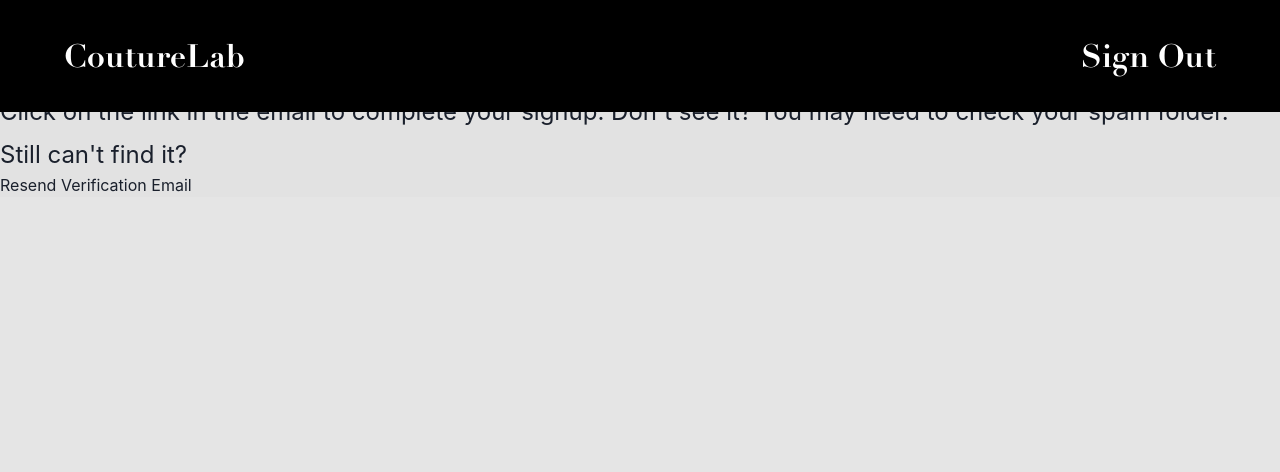
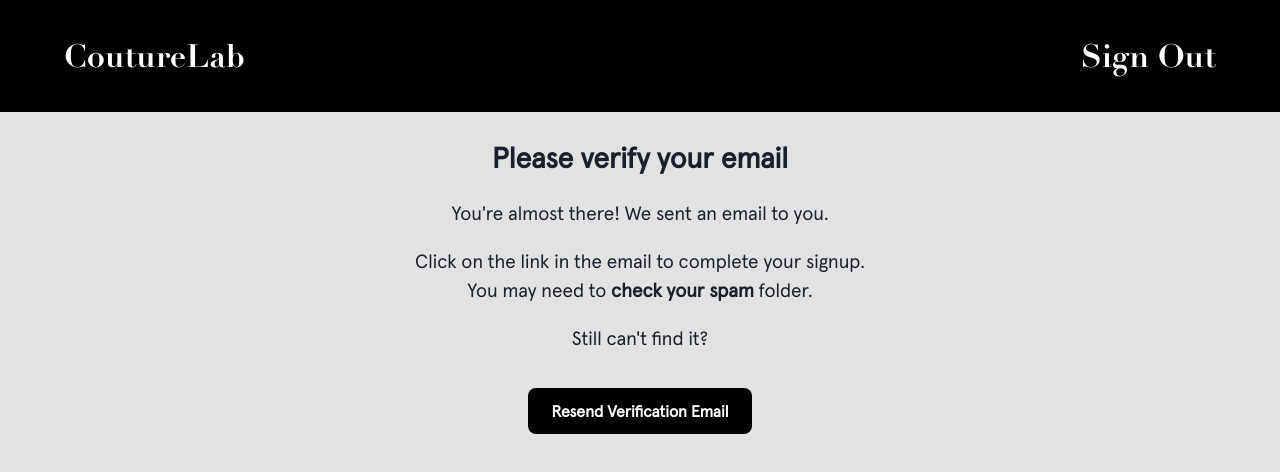
Before and after one commit to felixliang50779/Couture-Lab, a React (Create React App) app in the folder couture-lab-ui/: page /verifyemail in a window 1280 px wide. Shown: the top 472 px of the page. Built offline with nearby package versions, Linux system fonts and the light colour scheme; no server answers; sample sign-in values are in the browser's storage.

Commit message:
add verifyemail

```diff
--- a/couture-lab-ui/src/App.js
+++ b/couture-lab-ui/src/App.js
@@ -30,14 +30,14 @@ function App() {
             <Route path='/' element={<Home />} />
             <Route path='/signin' element={<SignIn />} />
             <Route path='/signup' element={<SignUp />} />
-            <Route path='/dashboard' element={<PrivateRoute><Dashboard /></PrivateRoute>} />
+            <Route path='/dashboard' element={<Dashboard />} />
             <Route path='/closet' element={<Closet />} />
             <Route path='/addclothes' element={<AddClothes />} />
             <Route path='/calendar' element={<Calendar />} />
             <Route path='/recommend' element={<Recommend />} />
             <Route path='/about' element={<About />} />
             <Route path='/contact' element={<Contact />} />
-            <Route path='/verifyemail' element={<VerifyEmail />} />
+            <Route path='/verifyemail' element={<PrivateRoute><VerifyEmail /></PrivateRoute>} />
             <Route path='/basicinfo' element={<BasicInfo />} />
           </Routes>
         </AuthProvider>
--- a/couture-lab-ui/src/Pages/Dashboard.js
+++ b/couture-lab-ui/src/Pages/Dashboard.js
@@ -182,7 +182,7 @@ export default function Dashboard() {
                             minHeight="8vh"
                             value={chatInput}
                             bgColor="#F5F4EB"
-                            _hover="black"
+                            _hover={{ bg: "black" }}
                             variant="filled"
                             borderColor="gray"
                             focusBorderColor="black"
--- a/couture-lab-ui/src/Pages/SignIn.js
+++ b/couture-lab-ui/src/Pages/SignIn.js
@@ -2,7 +2,7 @@ import { useState } from 'react';
 import { Link, useNavigate } from 'react-router-dom';
 import { signInWithEmailAndPassword } from 'firebase/auth';
 
-import { auth } from '../Utilities/firebase.js';
+import { FirebaseAuth } from '../Utilities/firebase.js';
 
 import styles from './SignIn.module.css';
 
@@ -17,7 +17,7 @@ const SignIn = () => {
         e.preventDefault();
         // Log in user in Firebase
         try {
-            const userCredential = await signInWithEmailAndPassword(auth, email, password);
+            const userCredential = await signInWithEmailAndPassword(FirebaseAuth, email, password);
             const user = userCredential.user;
             console.log(user);
             navigate("/dashboard");
--- a/couture-lab-ui/src/Pages/SignUp.js
+++ b/couture-lab-ui/src/Pages/SignUp.js
@@ -1,7 +1,7 @@
 import { useState } from 'react';
 import { Link, useNavigate } from 'react-router-dom';
 
-import { auth } from '../Utilities/firebase.js';
+import { FirebaseAuth } from '../Utilities/firebase.js';
 
 import styles from './SignIn.module.css';
 
@@ -16,11 +16,11 @@ const SignUp = () => {
 
         // Creates user in Firebase
         try {
-            const userCredential = await auth.createUserWithEmailAndPassword(email, password);
-            await userCredential.user.sendEmailVerification();
+            const userCredential = await FirebaseAuth.createUserWithEmailAndPassword(email, password);
             const user = userCredential.user;
+            await user.sendEmailVerification();
             console.log(user);
-            navigate("/signin");
+            navigate("/verifyemail");
         } catch (error) {
             console.log(error);
         }
--- a/couture-lab-ui/src/Pages/VerifyEmail.js
+++ b/couture-lab-ui/src/Pages/VerifyEmail.js
@@ -1,18 +1,68 @@
+import { useEffect } from 'react';
+import { useNavigate } from 'react-router-dom';
+
+import { FirebaseAuth } from '../Utilities/firebase';
+
 import NavBar from '../Components/navbar';
 
 import styles from './VerifyEmail.module.css';
 
+
 export default function VerifyEmail() {
+    const navigate = useNavigate();
+    const user = FirebaseAuth.currentUser;
+
+    // Resends verification email
+    const resendVerifyEmail = async (e) => {
+        e.preventDefault();
+
+        try {
+            await user.sendEmailVerification();
+            console.log("Clicked verify email");
+        } catch (error) {
+            console.log(error);
+        }
+    };
+
+    useEffect(() => {
+        const handleVisibilityChange = () => {
+            if (document.visibilityState === 'visible') {
+                // Tab is in view, reload the user
+                reloadUserAndRedirect();
+            }
+        };
+
+        // Reloads user and redirects to dashboard
+        const reloadUserAndRedirect = async () => {
+            if (user) {
+                await user.reload(); // Reload the user
+                if (user.emailVerified) {
+                    navigate('/dashboard');
+                }
+            }
+        }
+
+        // Visibility change event listener
+        document.addEventListener('visibilitychange', handleVisibilityChange);
+
+        return () => {
+            document.removeEventListener('visibilitychange', handleVisibilityChange);
+        };
+    }, [navigate, user]);
+
     return (
         <div className={styles['verifyemail-container']}>
             <NavBar />
-            <h1>Please verify your email</h1>
-            <h1>You're almost there! We sent an email to you.</h1>
-            <h1>Click on the link in the email to complete your signup. Don't see it?
-                You may need to check your spam folder.
-            </h1>
-            <h1>Still can't find it?</h1>
-            <button type="button">Resend Verification Email</button>
+            <section className={styles['verifyemail-text-container']}>
+                <h1 className={styles['verifyemail-header']}>Please verify your email</h1>
+                <h2 className={styles['verifyemail-text']}>You're almost there! We sent an email to you.</h2>
+                <h2 className={styles['verifyemail-text']}>Click on the link in the email to complete your signup.
+                <br />You may need to <b>check your spam</b> folder.</h2>
+                <h2 className={styles['verifyemail-text']}>Still can't find it?</h2>
+                <button className={styles['verifyemail-resendemail']} type="button" onClick={resendVerifyEmail}>
+                    Resend Verification Email
+                </button>
+            </section>
         </div>
-    )
+    );
 }
--- a/couture-lab-ui/src/Pages/VerifyEmail.module.css
+++ b/couture-lab-ui/src/Pages/VerifyEmail.module.css
@@ -0,0 +1,24 @@
+.verifyemail-text-container {
+    padding: 8em 5em 5em 5em;
+    text-align: center;
+    font-family: "ApercuReg";
+}
+
+.verifyemail-header {
+    font-weight: bold;
+    font-size: 1.8em;
+}
+
+.verifyemail-text {
+    font-size: 1.2em;
+    margin: 1em;
+}
+
+.verifyemail-resendemail {
+    background-color: #000000;
+    color: #ffffff;
+    margin: 1em;
+    padding: 0.7em 1.5em 0.7em 1.5em;
+    font-weight: bold;
+    border-radius: 0.5em;
+}
--- a/couture-lab-ui/src/Utilities/firebase.js
+++ b/couture-lab-ui/src/Utilities/firebase.js
@@ -15,6 +15,6 @@ const FirebaseApp = firebase.initializeApp({
     measurementId: "G-SJF20E0SLH"
 })
 
-export const auth = FirebaseApp.auth();
+export const FirebaseAuth = FirebaseApp.auth();
 //const analytics = getAnalytics(FirebaseApp);
 export default FirebaseApp;
```
